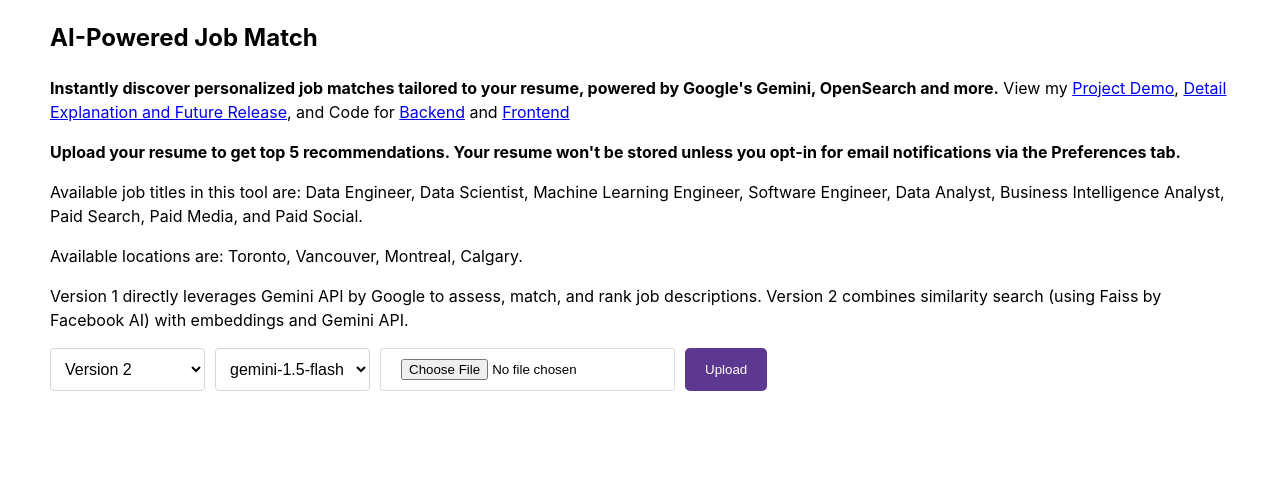
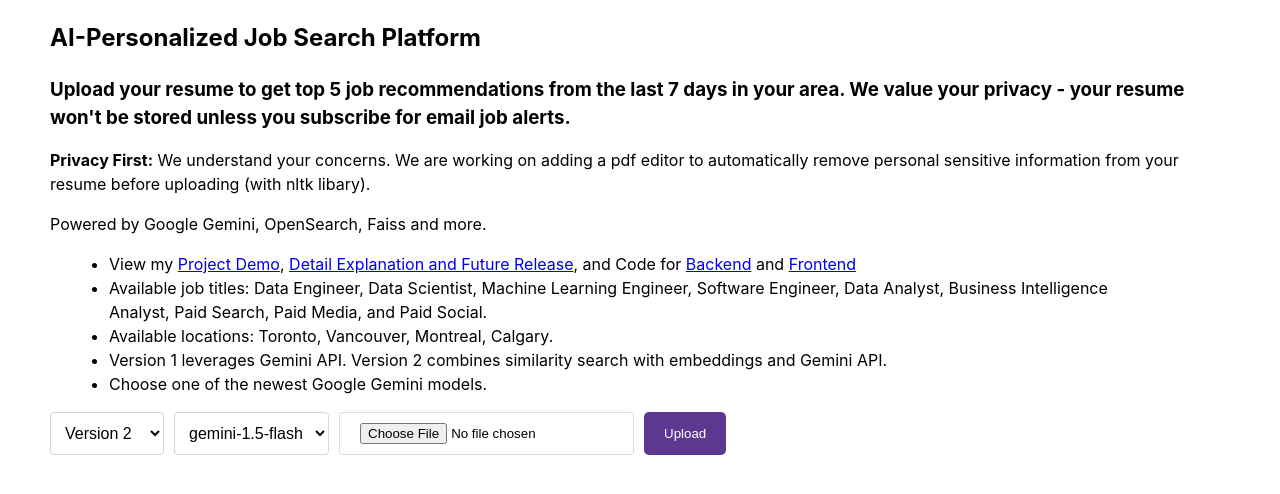
Before and after one commit to wusixuan0/jd-match-frontend, a React (Create React App) app: page / in a window 1280 px wide. Shown: the top 494 px of the page. Built offline with nearby package versions, Linux system fonts and the light colour scheme; no server answers.

Commit message:
update text

```diff
--- a/src/App.css
+++ b/src/App.css
@@ -53,8 +53,14 @@
   display: flex;
   gap: 10px;
 }
+.model-select {
+  width: 155px;
+}
+.v-select {
+  width: 114px;
+}
 .version-select {
-  width: 155px;
+
   height: 43px;
   padding: 0 10px;
   font-size: 16px;
--- a/src/components/JobSeeker.js
+++ b/src/components/JobSeeker.js
@@ -6,6 +6,11 @@ const JobSeeker = () => {
     const [responseList, setResponseList] = useState([]);
     const [logs, setLogs] = useState([]);
     const [transactionId, setTransactionId] = useState(null);
+    const [isFormSubmitted, setIsFormSubmitted] = useState(false);
+
+    const handleFormSubmit = () => {
+        setIsFormSubmitted(true);
+    };
 
     const handleUploadSuccess = (data) => {
         setResponseList(data.ranked_jds);
@@ -18,17 +23,36 @@ const JobSeeker = () => {
 
     return (
         <div className="upload-page">
-            <h2>AI-Powered Job Match</h2>
-            <p><b>Instantly discover personalized job matches tailored to your resume, powered by Google's Gemini, OpenSearch and more.</b> View my <a href="https://carbonated-waxflower-92e.notion.site/Demo-for-Current-Release-9ea47725809840f1949759fee9792907?pvs=4">Project Demo</a>, <a href="https://carbonated-waxflower-92e.notion.site/b978cea7fa9a4f2ab72558e9ff101ddf?pvs=4">Detail Explanation and Future Release</a>, and Code for <a href="https://github.com/wusixuan0/jd-match-api">Backend</a> and <a href="https://github.com/wusixuan0/jd-match-frontend">Frontend</a></p>
-            <p><b>Upload your resume to get top 5 recommendations. Your resume won't be stored unless you opt-in for email notifications via the Preferences tab.</b></p>
-            <p>Available job titles in this tool are: Data Engineer, Data Scientist, Machine Learning Engineer, Software Engineer, Data Analyst, Business Intelligence Analyst, Paid Search, Paid Media, and Paid Social.</p>
-            <p>Available locations are: Toronto, Vancouver, Montreal, Calgary.</p>
-            <p>Version 1 directly leverages Gemini API by Google to assess, match, and rank job descriptions. Version 2 combines similarity search (using Faiss by Facebook AI) with embeddings and Gemini API.</p>
+            <h2>AI-Personalized Job Search Platform</h2>
+            <h3>Upload your resume to get top 5 job recommendations from the last 7 days in your area. We value your privacy - your resume won't be stored unless you subscribe for email job alerts.</h3>
+            <p><b>Privacy First:</b> We understand your concerns. We are working on adding a pdf editor to automatically remove personal sensitive information from your resume before uploading (with nltk libary). </p>
+
+            <div>Powered by Google Gemini, OpenSearch, Faiss and more.</div>
+            <ul>
+                <li>View my <a href="https://carbonated-waxflower-92e.notion.site/Demo-for-Current-Release-9ea47725809840f1949759fee9792907?pvs=4">Project Demo</a>, <a href="https://carbonated-waxflower-92e.notion.site/b978cea7fa9a4f2ab72558e9ff101ddf?pvs=4">Detail Explanation and Future Release</a>, and Code for <a href="https://github.com/wusixuan0/jd-match-api">Backend</a> and <a href="https://github.com/wusixuan0/jd-match-frontend">Frontend</a></li>
+                <li>Available job titles: Data Engineer, Data Scientist, Machine Learning Engineer, Software Engineer, Data Analyst, Business Intelligence Analyst, Paid Search, Paid Media, and Paid Social.</li>
+                <li>Available locations: Toronto, Vancouver, Montreal, Calgary.</li>
+                <li>Version 1 leverages Gemini API. Version 2 combines similarity search with embeddings and Gemini API.</li>
+                <li>Choose one of the newest Google Gemini models.</li>
+
+            </ul>
 
             <UploadPDF
                 onUploadSuccess={handleUploadSuccess}
+                onFormSubmit={handleFormSubmit}
             />
-            {(logs.length > 0 || responseList.length > 0) && (
+
+            {(responseList.length > 0) && (
+                <><b>Stay Ahead of the Game: Get recommendations on your preferred frequency with our email job alert service via the Email Subscription Tab.</b>
+                <p>Coming Soon:</p>
+                <ul>
+                    <li>Personalized resume improvement advice.</li>
+                    <li>Option to generate a tailored resume for each recommended job.</li>
+                </ul>
+                </>
+
+            )}
+            { isFormSubmitted && (
                 <Results
                     responseList={responseList}
                     logs={logs}
--- a/src/components/UploadPDF.js
+++ b/src/components/UploadPDF.js
@@ -1,7 +1,7 @@
 import React, { useState } from 'react';
 import axios from 'axios';
 
-const UploadPDF = ({ onUploadSuccess }) => {
+const UploadPDF = ({ onUploadSuccess, onFormSubmit }) => {
     const [pdfFile, setPdfFile] = useState(null);
     const [version, setVersion] = useState('version2');
     const [modelName, setModelName] = useState('gemini-1.5-flash');
@@ -16,6 +16,7 @@ const UploadPDF = ({ onUploadSuccess }) => {
         event.preventDefault();
         if (!pdfFile) return;
 
+        onFormSubmit();
         setIsLoading(true);
         setError('');
 
@@ -46,15 +47,15 @@ const UploadPDF = ({ onUploadSuccess }) => {
             <select
                 value={version}
                 onChange={(e) => setVersion(e.target.value)}
-                className="version-select"
+                className="version-select v-select"
             >
                 <option value="version1">Version 1</option>
-                <option value="version2">Version 2</option>
+                <option value="version2">Version 2 (recommend)</option>
             </select>
             <select
                 value={modelName}
                 onChange={(e) => setModelName(e.target.value)}
-                className="version-select"
+                className="version-select model-select"
             >
                 <option value="gemini-1.5-flash">gemini-1.5-flash (recommend)</option>
                 <option value="gemini-1.5-pro">gemini-1.5-pro (my API key usage is limited)</option>
```
